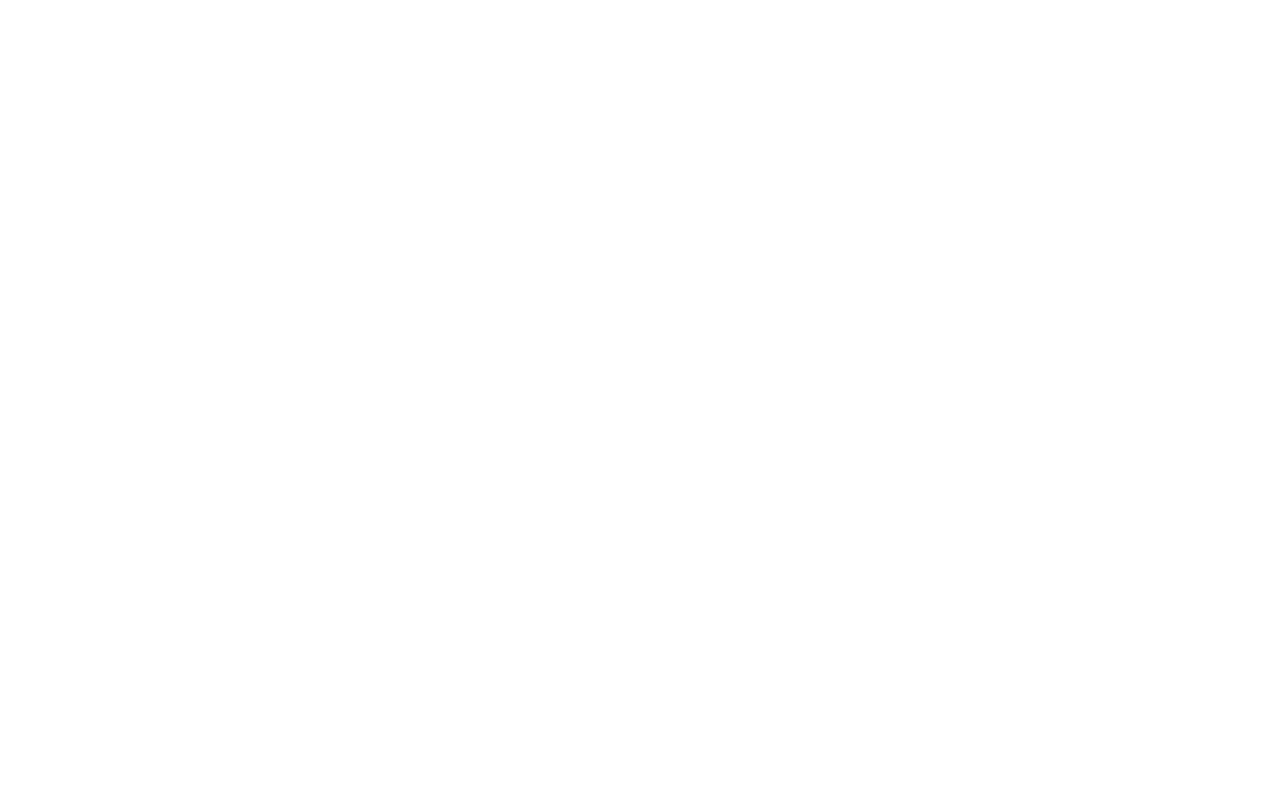
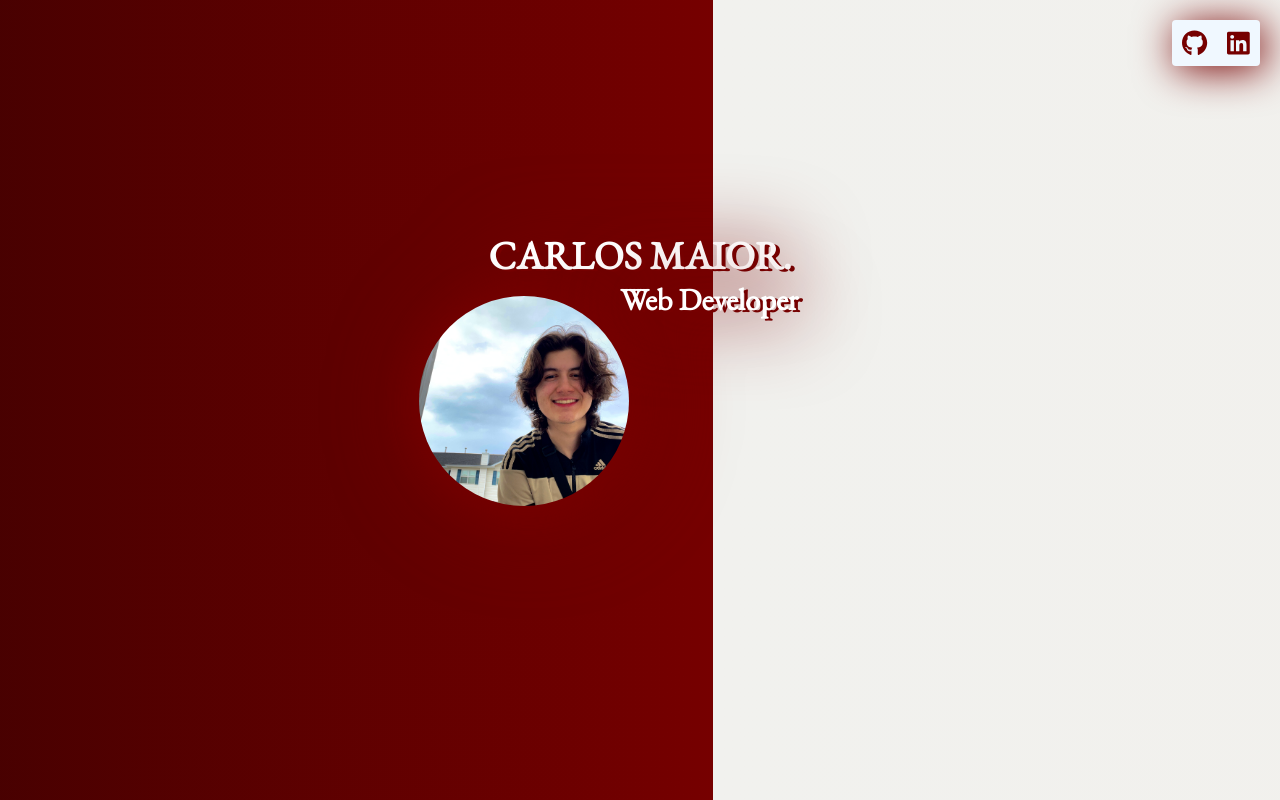
Before and after one commit to carlosleonardoms/carlosleonardoms.github.io, a React (Create React App) app: page / in a window 1280 px wide. Built offline with nearby package versions, Linux system fonts and the light colour scheme.

Commit message:
fix infra

```diff
--- a/src/App.js
+++ b/src/App.js
@@ -9,7 +9,7 @@
 function App() {
   return (
     <Routes>
-      <Route exact path="/myPortfolio" element={<LandingPage/>}/>
+      <Route exact path="/" element={<LandingPage/>}/>
       <Route path="/Portfolio" element={<PortfolioPage/>}/>
       <Route path="/About" element={<About/>}/>
     </Routes>
--- a/src/index.js
+++ b/src/index.js
@@ -7,7 +7,7 @@
 
 const root = ReactDOM.createRoot(document.getElementById('root'));
 root.render(
-  <BrowserRouter basename="/myPortfolio">
+  <BrowserRouter basename="/">
     <App />
   </BrowserRouter>
 );
```
Also changed, not shown: public/manifest.json.
